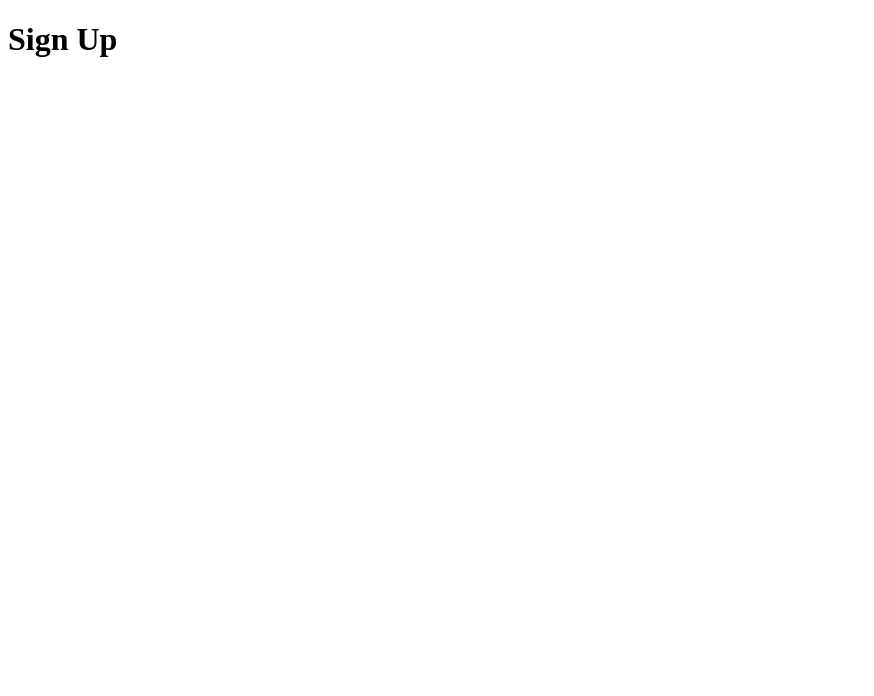
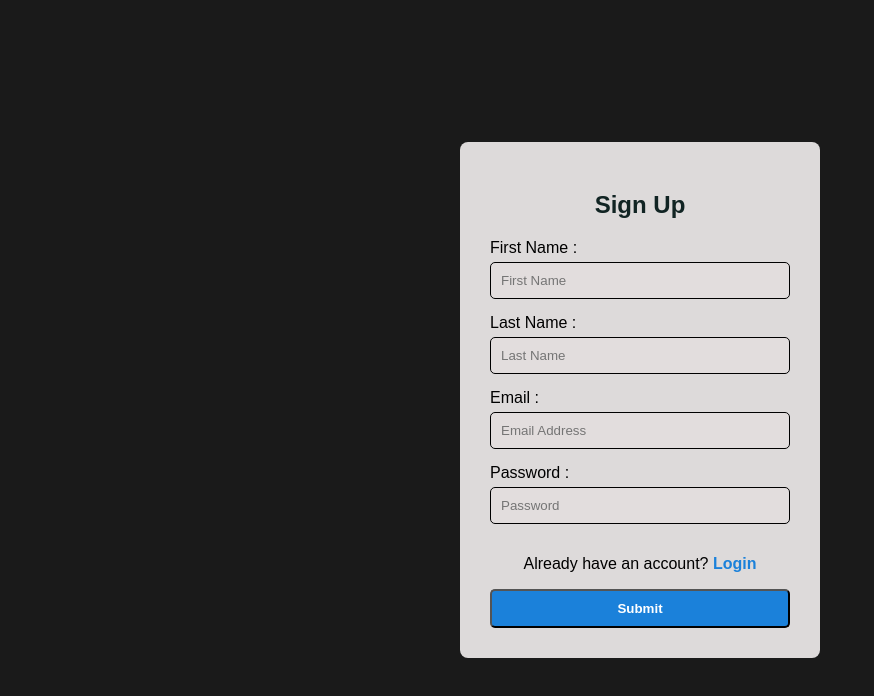
Before and after one commit to PrathitP/Web-Development-Tutorials, a plain HTML site: page CSS/03_SIgn_Up_Project/index.html in a window 1280 px wide. Shown: the whole page, without its empty margins (0-874 px from the left). Drawn offline with Linux system fonts and the light colour scheme.

Commit message:
Feature : Add the Sign Up and Login Page with proper CSS

```diff
--- a/CSS/03_SIgn_Up_Project/index.html
+++ b/CSS/03_SIgn_Up_Project/index.html
@@ -1,11 +1,107 @@
-<!DOCTYPE html>
+<!doctype html>
 <html lang="en">
   <head>
     <meta charset="UTF-8" />
     <meta name="viewport" content="width=device-width, initial-scale=1.0" />
     <title>Sign Up</title>
+    <style>
+      body {
+        font-family: Arial, Helvetica, sans-serif;
+        background-color: #1a1a1a;
+        padding: 0;
+        margin: 0;
+        height: 100vh;
+        display: flex;
+        justify-content: center;
+        align-items: center;
+      }
+      .card {
+        background-color: #dddada;
+        border-radius: 8px;
+        padding: 30px;
+        width: 300px;
+      }
+      h2 {
+        color: #112423;
+        text-align: center;
+        margin-bottom: 20px;
+      }
+      form {
+        display: flex;
+        flex-direction: column;
+      }
+      input {
+        margin-bottom: 15px;
+        padding: 10px;
+        border-radius: 5px;
+        background-color: #e2dddd;
+        border: 1px solid black;
+      }
+      button {
+        background-color: #1b81da;
+        color: #fff;
+        padding: 10px;
+        border-radius: 5px;
+        font-weight: 900;
+      }
+      button:hover {
+        background-color: #070bf7;
+      }
+      p {
+        text-align: center;
+      }
+      a {
+        color: #1b81da;
+        text-decoration: none;
+      }
+      a:hover {
+        text-decoration: underline;
+      }
+      label {
+        padding-bottom: 5px;
+      }
+    </style>
   </head>
   <body>
-    <h1>Sign Up</h1>
+    <div class="card">
+      <form action="#">
+        <h2>Sign Up</h2>
+        <label for="FirstName">First Name :</label>
+        <input
+          type="text"
+          name="FirstName"
+          id="FirstName"
+          placeholder="First Name"
+        />
+        <label for="LastName">Last Name :</label>
+        <input
+          type="text"
+          name="LastName"
+          id="LastName"
+          placeholder="Last Name"
+        />
+        <label for="Email">Email :</label>
+        <input
+          type="email"
+          name="Email"
+          id="Email"
+          placeholder="Email Address"
+        />
+        <label for="Password">Password :</label>
+        <input
+          type="password"
+          name="Password"
+          id="Password"
+          placeholder="Password"
+        />
+        <p>
+          Already have an account?
+          <a style="font-weight: 700" href="../02_login_Project/index.html">
+            Login
+          </a>
+        </p>
+        <button>Submit</button>
+      </form>
+    </div>
   </body>
 </html>
```
Also changed, not shown: CSS/02_login_Project/index.html (+7 -1 lines).
